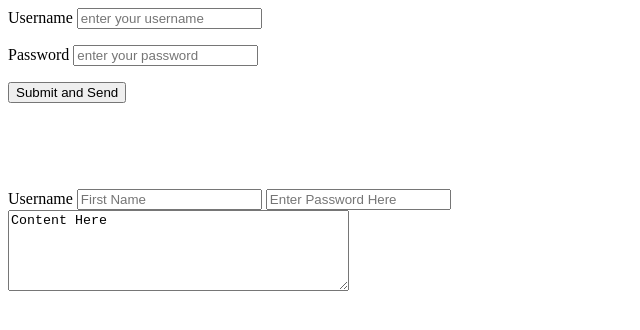
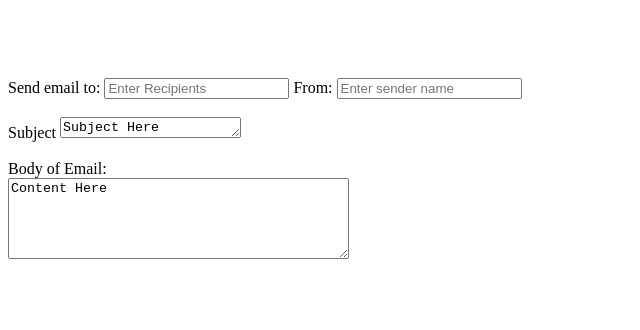
Before and after one commit to ryanorsinger/codeup.dev, a plain HTML site: page public/my-first-form.html in a window 1280 px wide. Shown: the whole page, without its empty margins (0-640 px from the left). Drawn offline with Linux system fonts and the light colour scheme.

Commit message:
form email form

```diff
--- a/public/my-first-form.html
+++ b/public/my-first-form.html
@@ -6,7 +6,7 @@
 <body>
 
 
-        <form method="GET" action="http://requestb.in/t35bnqt3">
+    <!--     <form method="GET" action="http://requestb.in/t35bnqt3">
             <p>
                 <label for="username">Username</label>
                 <input id="username" name="username" type="text" placeholder="enter your username">
@@ -18,17 +18,26 @@
 
                 <button type="submit">Submit and Send</button>
             </p>
-        </form>
+        </form> -->
 
         <br><br><br>
 
         <form>
             <p>
-                </label for"username">Username</label>
-                <input type="text" id="first_name" value="" placeholder="First Name">
-                <input type="password" id="password" name="password" placeholder="Enter Password Here">
+                <label for="recipient">Send email to:</label>
+                <input type="text" id="recipient" value="" placeholder="Enter Recipients">
+                <label for"=text">From:</label>
+                <input type="tex" id="from" name="from" placeholder="Enter sender name">
+                <br><br>
+                <label for="subject">Subject</label>
+                <textarea name="subject" id="subject" value="" rows="1" cols="20">Subject Here</textarea>
+                <br><br>
+                <label for"email_body">Body of Email:</label>
                 <br>
                 <textarea id="email_body" name="email_body" rows="5" cols="40">Content Here</textarea>
+            </p>
+            <p>
+        </form>
 
 
 
```
